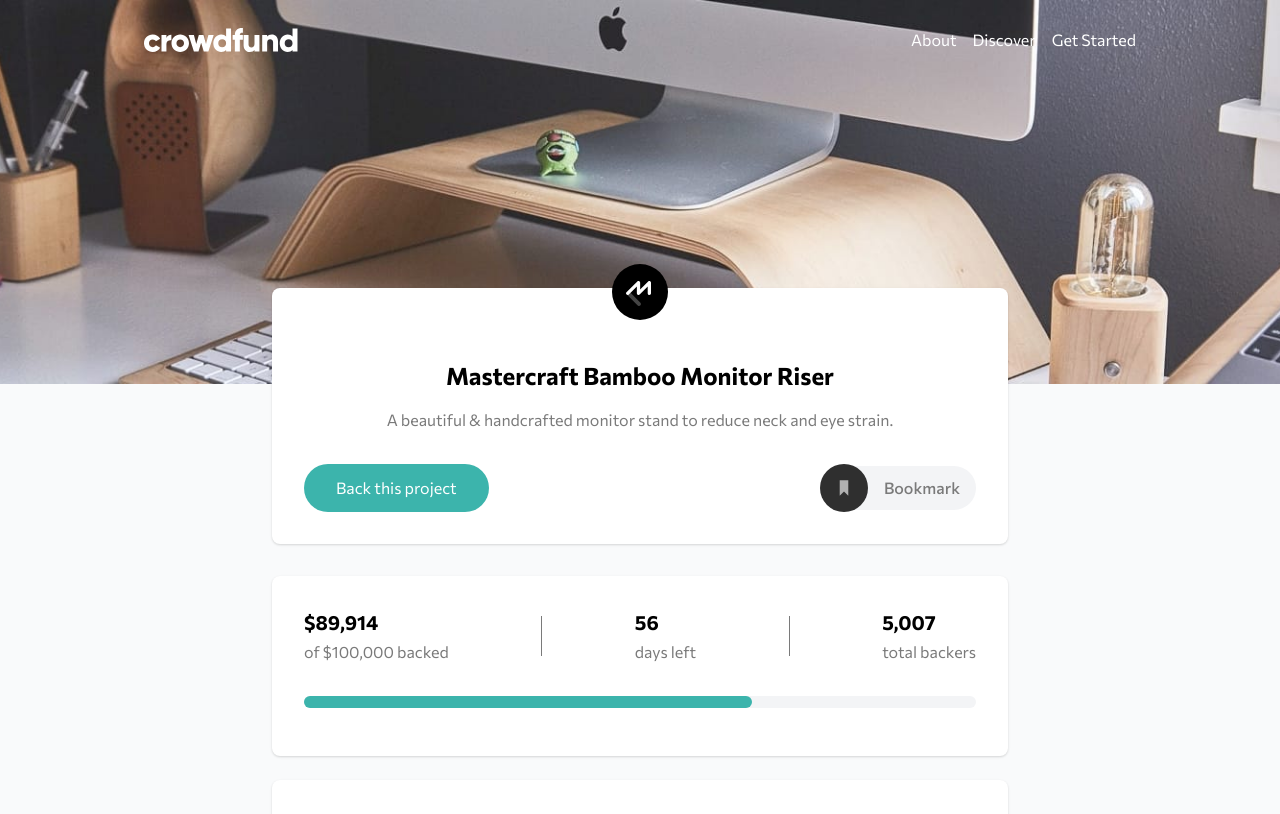
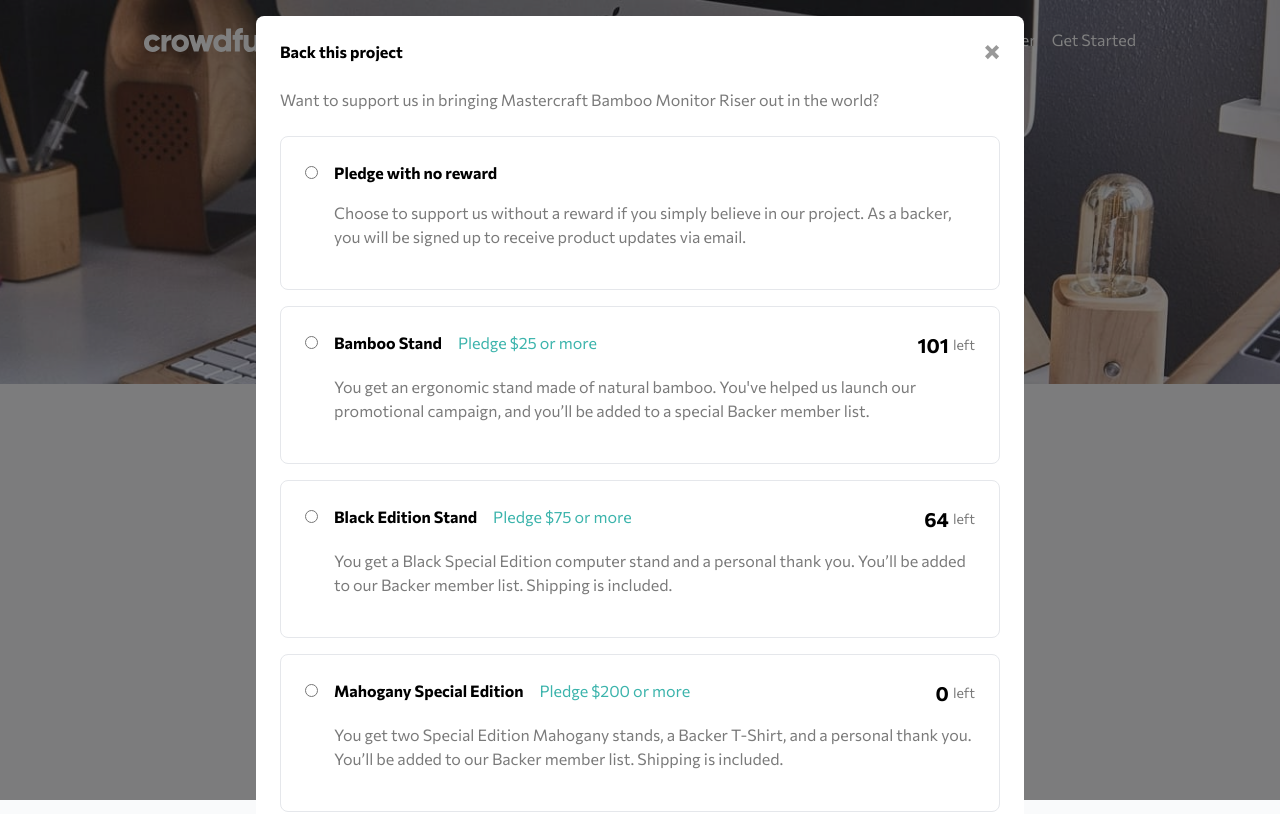
Before and after one commit to AbePlays/Frontend-Challenge-17, a Vue app: page / in a window 1280 px wide. Shown: the top 814 px of the page. Built offline with nearby package versions, Linux system fonts and the light colour scheme.

Commit message:
Added Modal

```diff
--- a/src/App.vue
+++ b/src/App.vue
@@ -1,8 +1,9 @@
 <template>
-  <div class="bg-gray-50">
+  <div class="bg-gray-50 relative">
     <the-header></the-header>
     <the-content></the-content>
     <about></about>
+    <modal></modal>
   </div>
 </template>
 
@@ -10,6 +11,7 @@
 import TheHeader from "./components/Header";
 import TheContent from "./components/Content";
 import About from "./components/About";
+import Modal from "./components/Modal";
 
 export default {
   name: "App",
@@ -17,6 +19,7 @@
     TheHeader,
     TheContent,
     About,
+    Modal,
   },
 };
 </script>
--- /dev/null
+++ b/src/components/Modal/Modal.vue
@@ -0,0 +1,47 @@
+<template>
+  <div class="absolute top-0 left-0 right-0 h-screen opacity-50 bg-black"></div>
+  <div
+    class="flex justify-center items-center absolute top-4 left-4 right-4 min-h-screen max-w-screen-md mx-auto"
+  >
+    <div class="bg-white rounded-lg w-full p-6 font-commissioner">
+      <div class="flex justify-between items-center">
+        <h1 class="font-bold">Back this project</h1>
+        <img src="../../assets/icon-close-modal.svg" alt="close-modal" />
+      </div>
+      <p class="text-dark-gray my-6">
+        Want to support us in bringing Mastercraft Bamboo Monitor Riser out in
+        the world?
+      </p>
+      <pledge
+        :title="'Pledge with no reward'"
+        :description="'Choose to support us without a reward if you simply believe in our project. As a backer, you will be signed up to receive product updates via email.'"
+        :price="null"
+        :quantity="null"
+      ></pledge>
+      <pledge
+        v-for="item in items"
+        :key="item.id"
+        :title="item.name"
+        :description="item.description"
+        :price="item.amount"
+        :quantity="item.quantity"
+      ></pledge>
+    </div>
+  </div>
+</template>
+
+<script>
+import { products } from "../data";
+import Pledge from "./Pledge.vue";
+
+export default {
+  components: {
+    Pledge,
+  },
+  data() {
+    return {
+      items: products,
+    };
+  },
+};
+</script>
--- /dev/null
+++ b/src/components/Modal/Pledge.vue
@@ -0,0 +1,72 @@
+<template>
+  <div
+    class="border rounded-lg my-4 font-commissioner"
+    :class="{ 'border-dark-cyan': isSelected }"
+  >
+    <div class="p-6">
+      <div class="flex justify-between items-baseline">
+        <input type="radio" id="select" value="select" v-model="picked" />
+        <div class="ml-4">
+          <div class="flex justify-between">
+            <div class="flex flex-wrap">
+              <h1 class="font-bold">{{ title }}</h1>
+              <p v-if="price" class="sm:ml-4 text-moderate-cyan">
+                Pledge ${{ price }} or more
+              </p>
+            </div>
+            <div
+              v-if="quantity !== null"
+              class="hidden sm:flex sm:items-center"
+            >
+              <p class="font-bold text-xl">{{ quantity }}</p>
+              <span class="ml-1 font-light text-dark-gray text-sm">left</span>
+            </div>
+          </div>
+          <p class="my-4 text-dark-gray">{{ description }}</p>
+          <div
+            v-if="quantity !== null"
+            class="sm:hidden mt-4 sm:mt-0 flex items-center"
+          >
+            <p class="font-bold text-xl">{{ quantity }}</p>
+            <span class="ml-1 font-light text-dark-gray text-sm">left</span>
+          </div>
+        </div>
+      </div>
+    </div>
+    <div v-if="isSelected && quantity" class="w-full h-px shadow-inner"></div>
+    <div
+      v-if="isSelected && quantity"
+      class="sm:flex sm:justify-between px-6 py-4 sm:items-center"
+    >
+      <p class="text-dark-gray text-center sm:text-left w-full">
+        Enter your pledge
+      </p>
+      <div class="flex justify-center mt-4 sm:mt-0">
+        <div class="rounded-full border flex py-2 px-4">
+          <p class="text-dark-gray">$</p>
+          <input
+            type="text"
+            name="amount-input"
+            id="amount-input"
+            class="ml-2 w-12"
+          />
+        </div>
+        <button class="bg-moderate-cyan rounded-full px-8 text-white ml-4">
+          Continue
+        </button>
+      </div>
+    </div>
+  </div>
+</template>
+
+<script>
+export default {
+  props: ["title", "description", "quantity", "price"],
+  data() {
+    return {
+      isSelected: false,
+      picked: "",
+    };
+  },
+};
+</script>
--- /dev/null
+++ b/src/components/Modal/index.js
@@ -0,0 +1 @@
+export { default } from "./Modal.vue";
--- /dev/null
+++ b/src/components/data.js
@@ -0,0 +1,26 @@
+export const products = [
+  {
+    id: 1,
+    name: "Bamboo Stand",
+    quantity: 101,
+    description:
+      "You get an ergonomic stand made of natural bamboo. You've helped us launch our promotional campaign, and you’ll be added to a special Backer member list.",
+    amount: 25,
+  },
+  {
+    id: 2,
+    name: "Black Edition Stand",
+    quantity: 64,
+    description:
+      "You get a Black Special Edition computer stand and a personal thank you. You’ll be added to our Backer member list. Shipping is included.",
+    amount: 75,
+  },
+  {
+    id: 3,
+    name: "Mahogany Special Edition",
+    quantity: 0,
+    description:
+      "You get two Special Edition Mahogany stands, a Backer T-Shirt, and a personal thank you. You’ll be added to our Backer member list. Shipping is included.",
+    amount: 200,
+  },
+];
```
